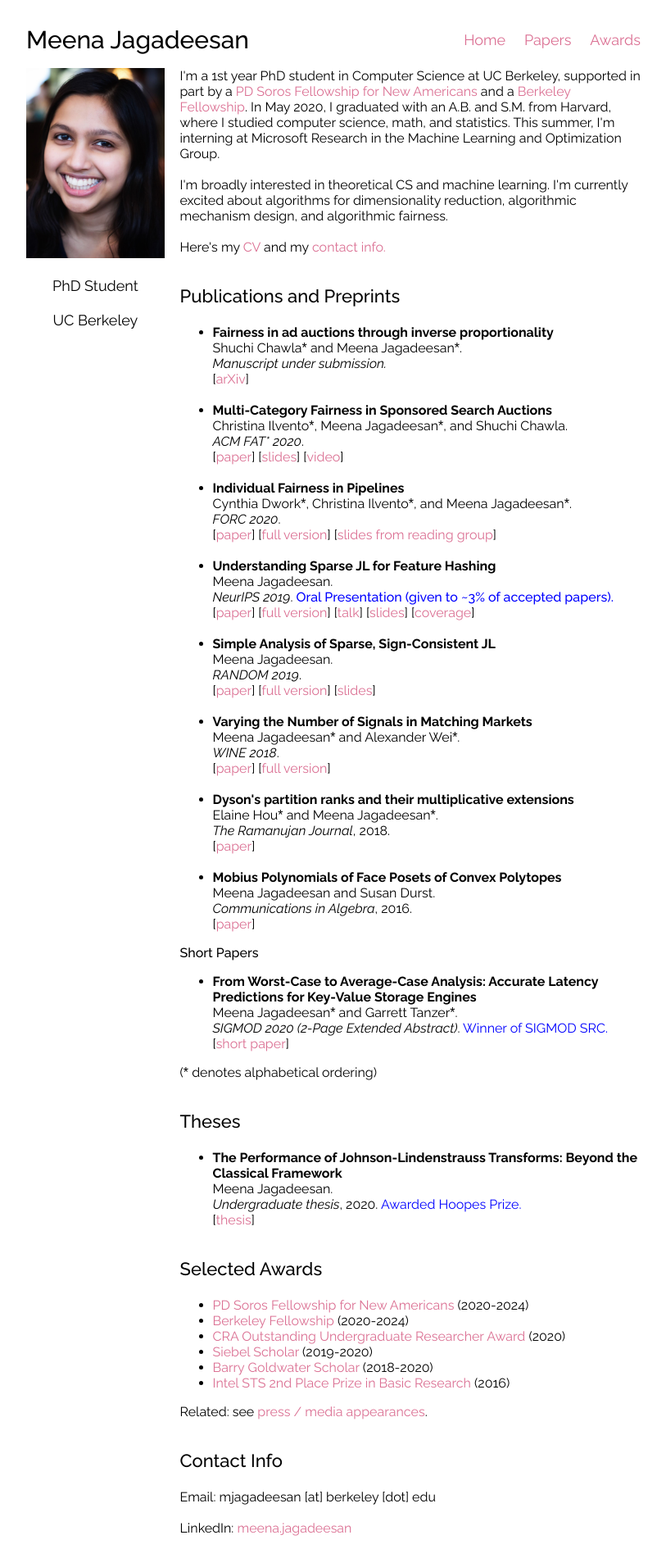
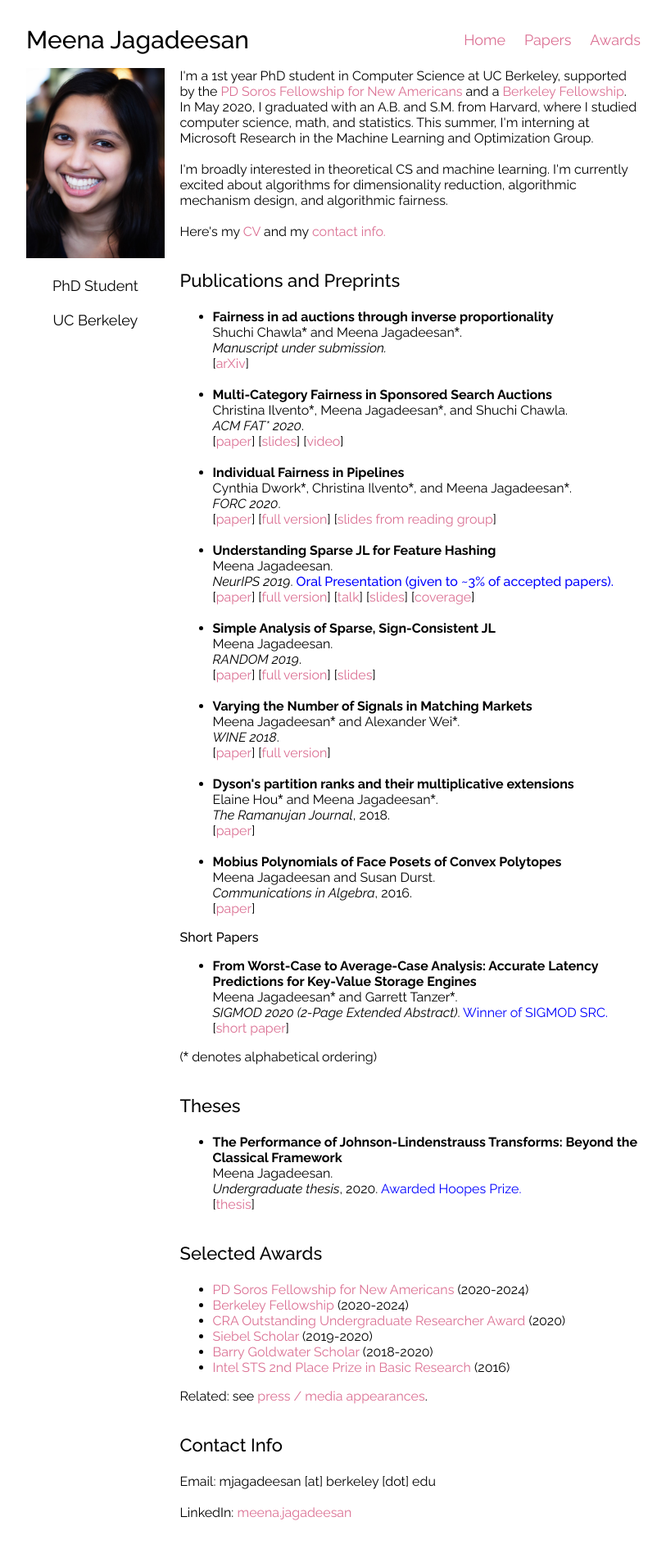
Before and after one commit to mjagadeesan/mjagadeesan.github.io, a Jekyll site: the page built from index.html, in a window 1280 px wide. Shown: the whole page at 82% size, without its empty margins (233-1046 px from the left). Built offline with Jekyll 4.4.1, drawn with Linux system fonts in a browser that asks for light colours.

Commit message:
Update index.html

```diff
--- a/index.html
+++ b/index.html
@@ -6,7 +6,7 @@ layout: default
 	{% include photo.html %}
 </div>
 <div class="text">
-	<span> I'm a 1st year PhD student in Computer Science at UC Berkeley, supported in part by a <a href='https://www.pdsoros.org/meet-the-fellows/meena-jagadeesan'>PD Soros Fellowship for New Americans</a> and a <a href='https://grad.berkeley.edu/admissions/apply/fellowships-entering/'> Berkeley Fellowship</a>. In May 2020, I graduated with an A.B. and S.M. from Harvard, where I studied computer science, math, and statistics. This summer, I'm interning at Microsoft Research in the Machine Learning and Optimization Group.</span><br><br>
+	<span> I'm a 1st year PhD student in Computer Science at UC Berkeley, supported by the <a href='https://www.pdsoros.org/meet-the-fellows/meena-jagadeesan'>PD Soros Fellowship for New Americans</a> and a <a href='https://grad.berkeley.edu/admissions/apply/fellowships-entering/'> Berkeley Fellowship</a>. In May 2020, I graduated with an A.B. and S.M. from Harvard, where I studied computer science, math, and statistics. This summer, I'm interning at Microsoft Research in the Machine Learning and Optimization Group.</span><br><br>
 	<span>I'm broadly interested in theoretical CS and machine learning. I'm currently excited about algorithms for dimensionality reduction, algorithmic mechanism design, and algorithmic fairness. </span><br><br>
 	Here's my <a href='CV-ResearchNew.pdf'>CV</a> and my <a href='#contact'>contact info.</a>
 	<h3><a id="papers"></a><span>Publications and Preprints</span></h3>
```
